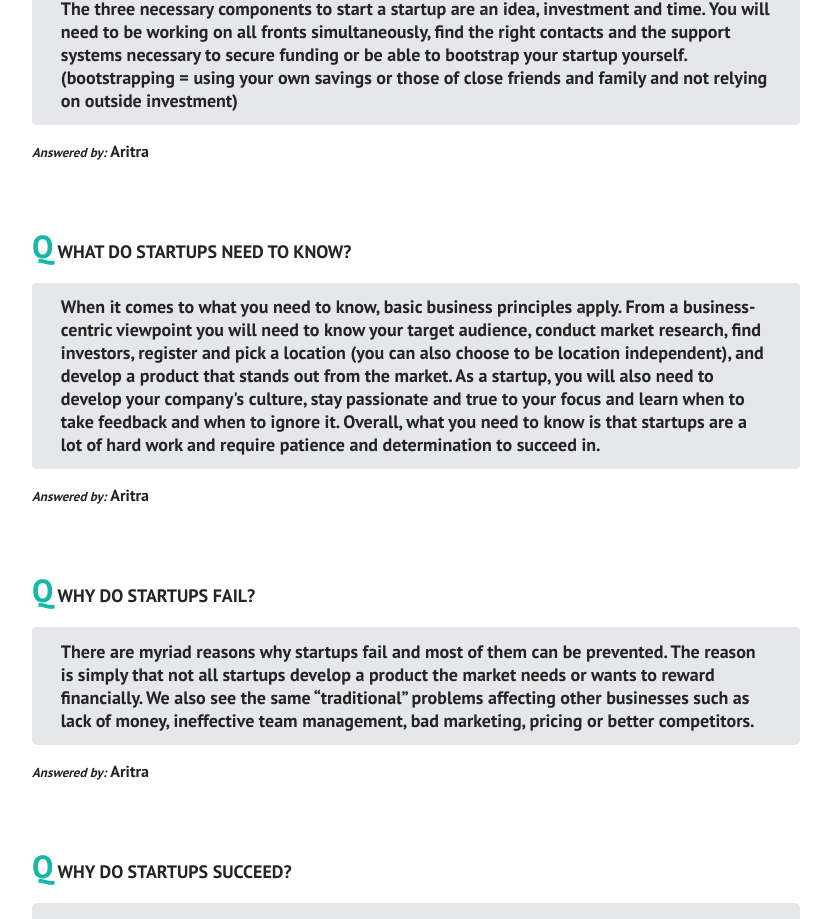
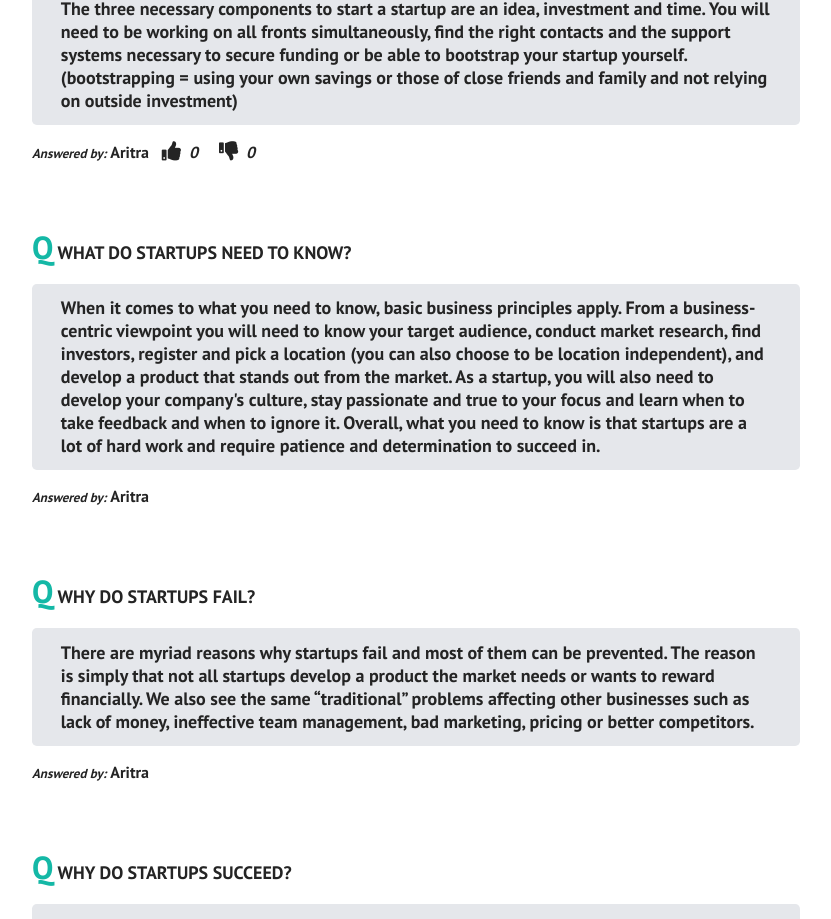
Before and after one commit to Startup-Overflow/startup-overflow, a React (Create React App) app: page /questions in a window 1280 px wide. Shown: the part 1175-2094 px from the top of the page, without its empty margins (0-831 px from the left). Built offline with nearby package versions, Linux system fonts and the light colour scheme.

Commit message:
like unlike done on question.js

```diff
--- a/src/components/pages/Question.css
+++ b/src/components/pages/Question.css
@@ -74,3 +74,13 @@ font-size:2.6rem
 .vote {
   margin-left: 2rem;
 }
+.fa-thumbs-up, .fa-thumbs-down{
+  margin-left:0.8rem;
+  font-size: 1.2rem
+}
+#thumbup-vote, #thumbdown-vote{
+  margin: 0.5rem;
+  font-style: italic;
+  font-size: 1rem;
+
+}
--- a/src/components/pages/Questions.js
+++ b/src/components/pages/Questions.js
@@ -1,10 +1,22 @@
 import "./Question.css";
-
+import { useState } from "react";
 import HeroSection from "../HeroSection";
 import Footer from "../Footer";
 
 import { Link } from "react-router-dom";
 function Question() {
+  const [like, setLike] = useState(0);
+  const [dislike, setDislike] = useState(0);
+
+  const thumbUpHandler = (e) => {
+    e.preventDefault();
+    setLike(like + 1);
+  };
+
+  const thumbDownHandler = (e) => {
+    e.preventDefault();
+    setDislike(dislike + 1);
+  };
   const questionSet = [
     "HOW DO YOU START A STARTUP?",
     "WHAT DO STARTUPS NEED TO KNOW?",
@@ -45,7 +57,10 @@ function Question() {
               Aritra
             </Link>
           </span>
-          {/* <span className="vote"></span> */}
+          <i onClick={thumbUpHandler} class="fa fa-thumbs-up" />
+          <output id="thumbup-vote">{like}</output>
+          <i onClick={thumbDownHandler} class="fa fa-thumbs-down" />
+          <output id="thumbdown-vote">{dislike}</output>
         </div>
         <p className="question-question">
           <span className="q">Q</span> {questionSet[1]}
```
